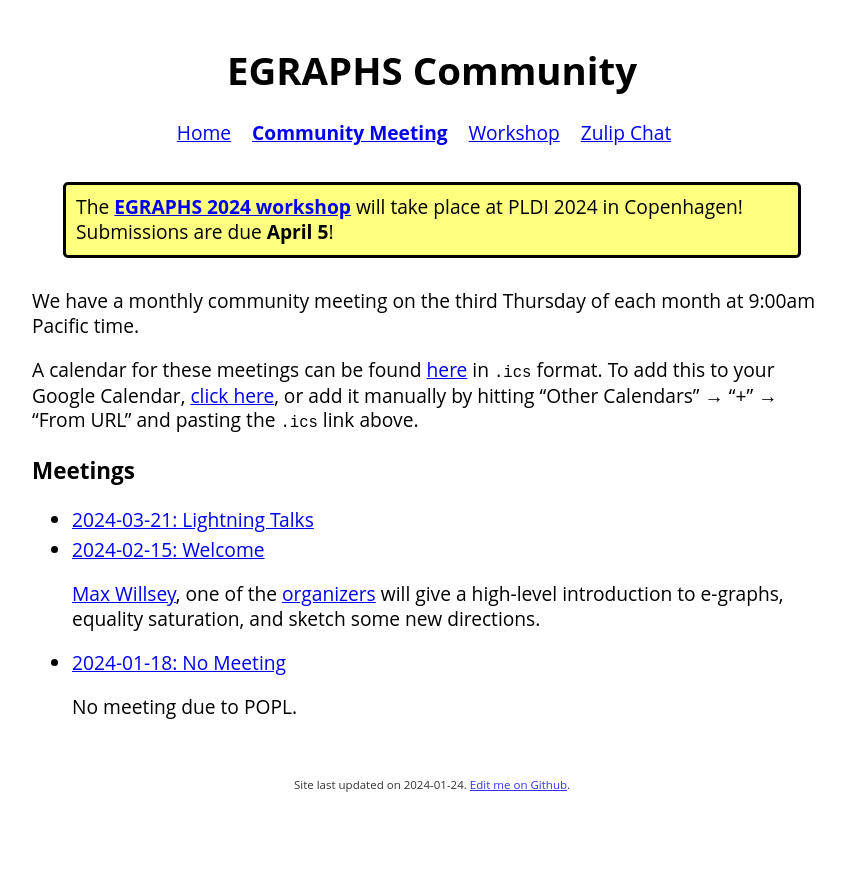
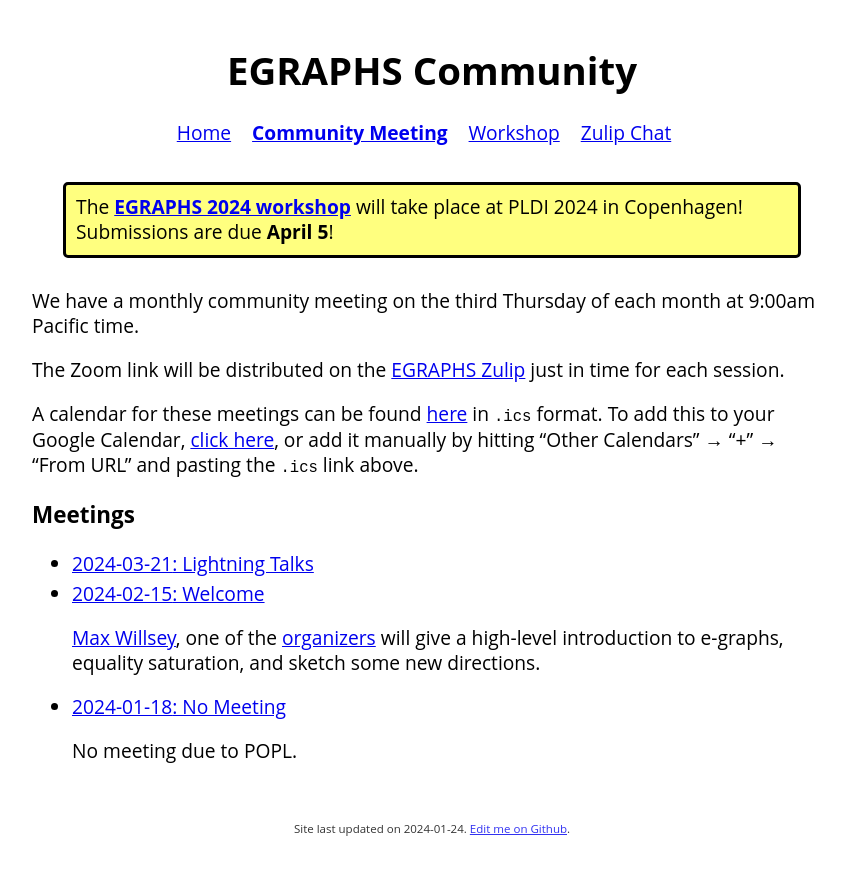
Before and after one commit to egraphs-community/egraphs-community.github.io, a Jekyll site: the page built from meeting/index.md, in a window 1280 px wide. Shown: the top 875 px of the page, without its empty margins (208-1053 px from the left). Built offline with Jekyll 4.4.1, drawn with Linux system fonts in a browser that asks for light colours.

Commit message:
Add zoom info to meetings page

```diff
--- a/meeting/index.md
+++ b/meeting/index.md
@@ -4,6 +4,9 @@ title: EGRAPHS Community Meeting
 ---
 
 We have a monthly community meeting on the third Thursday of each month at 9:00am Pacific time.
+
+The Zoom link will be distributed on the [EGRAPHS Zulip](/zulip)
+ just in time for each session.
 
 {% assign calendar = "http://egraphs.org/meeting/calendar.ics" %}
 
```
